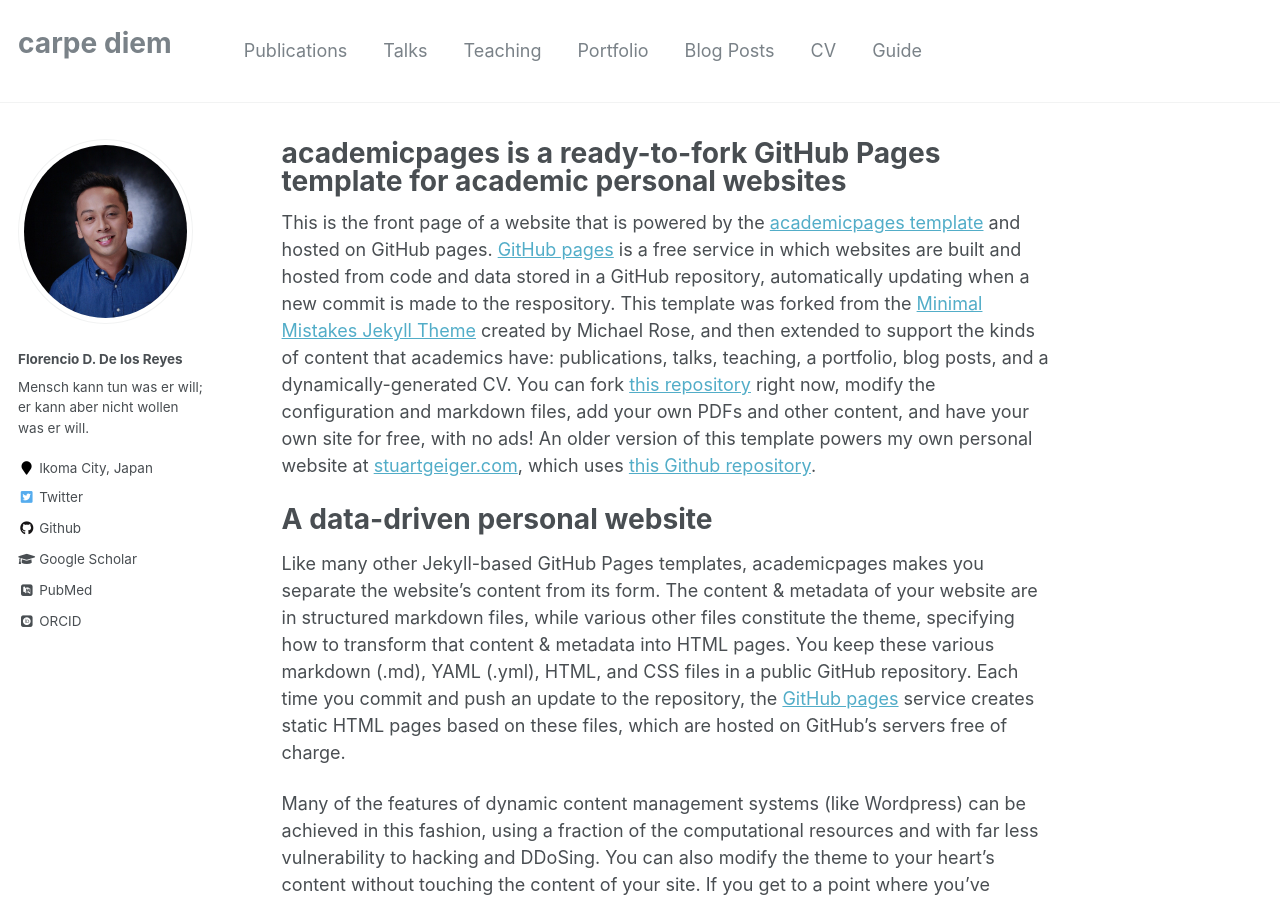
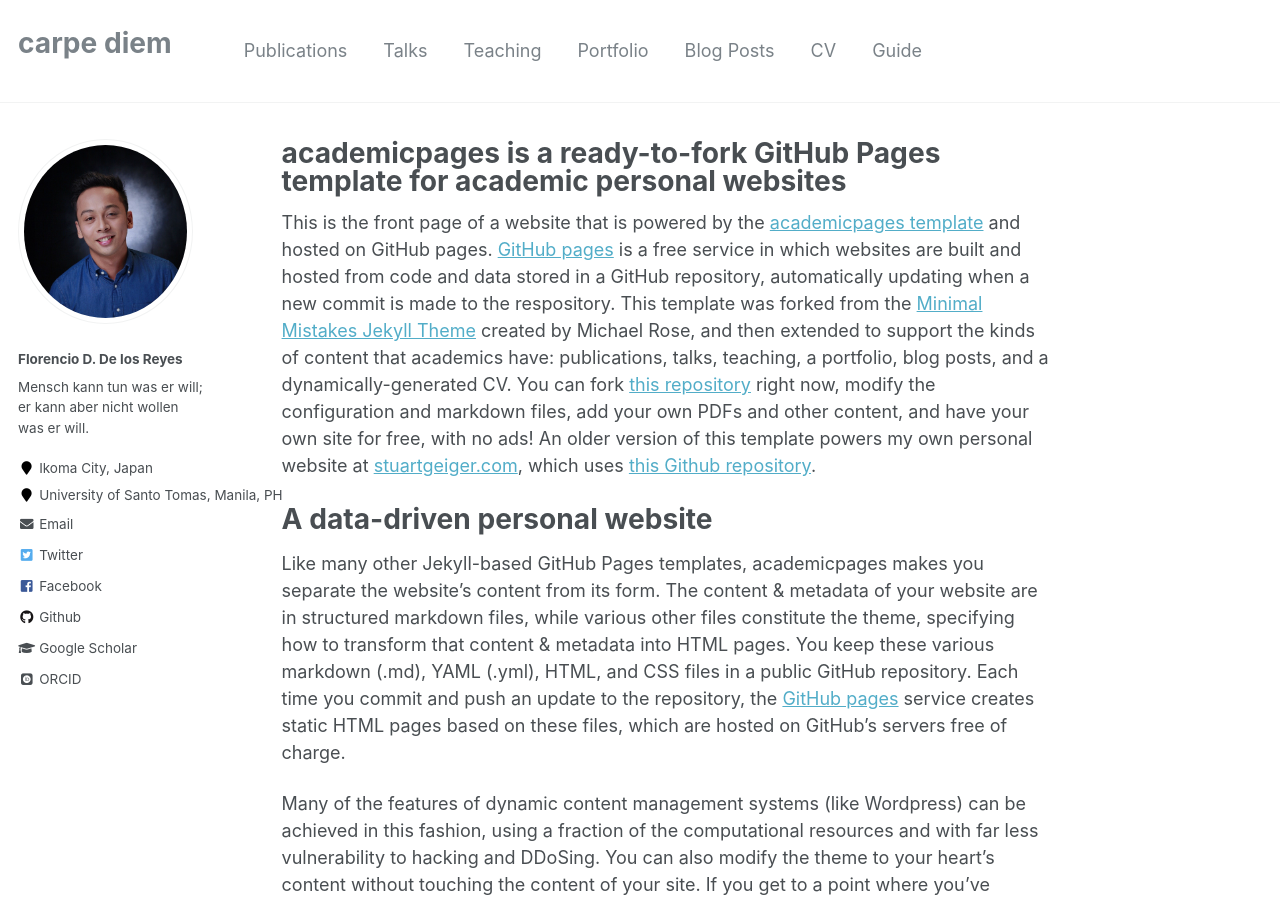
Before and after one commit to fddelosreyes/fddelosreyes.github.io, a Jekyll site: the page built from _pages/about.md, in a window 1280 px wide and 900 px high. Built offline with Jekyll 4.4.1, drawn with Linux system fonts in a browser that asks for light colours; some web fonts are replaced.

Commit message:
Update _config.yml

```diff
--- a/_config.yml
+++ b/_config.yml
@@ -84,17 +84,17 @@ author:
   avatar           : "enzo.jpeg"
   bio              : "Mensch kann tun was er will; <br> er kann aber nicht wollen was er will."
   location         : "Ikoma City, Japan"
-  employer         :
-  pubmed           : "https://www.ncbi.nlm.nih.gov/pubmed/?term=john+snow"
+  employer         : "University of Santo Tomas, Manila, PH"
+  pubmed           :
   googlescholar    : "http://yourfullgooglescholarurl.com"
-  email            :
+  email            : "fddelosreyes@ust.edu.ph"
   researchgate     :  # example: "https://www.researchgate.net/profile/yourprofile"
   uri              :
   bitbucket        :
   codepen          :
   dribbble         :
   flickr           :
-  facebook         :
+  facebook         : "enzodelosreyes"
   foursquare       :
   github           : "fddelosreyes"
   google_plus      :
```
